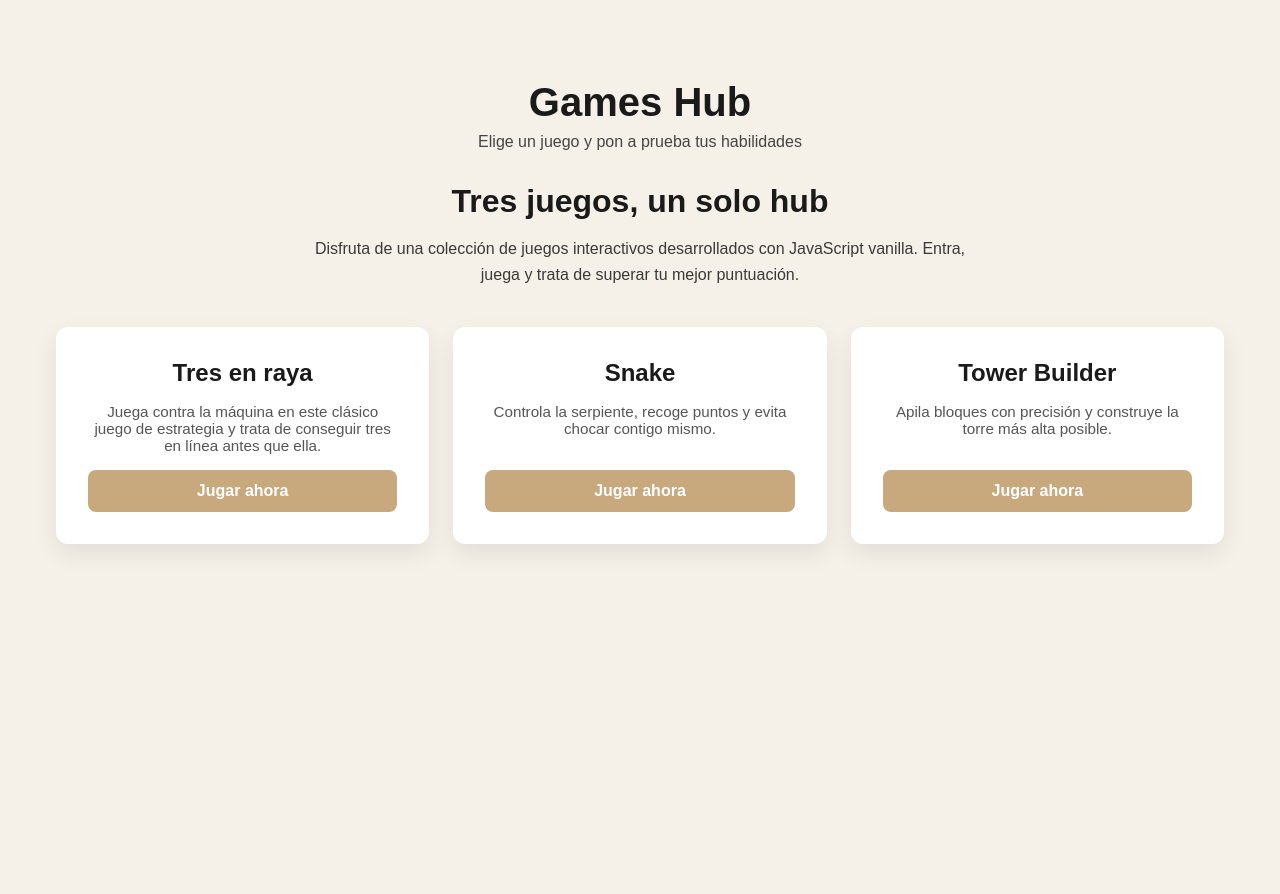
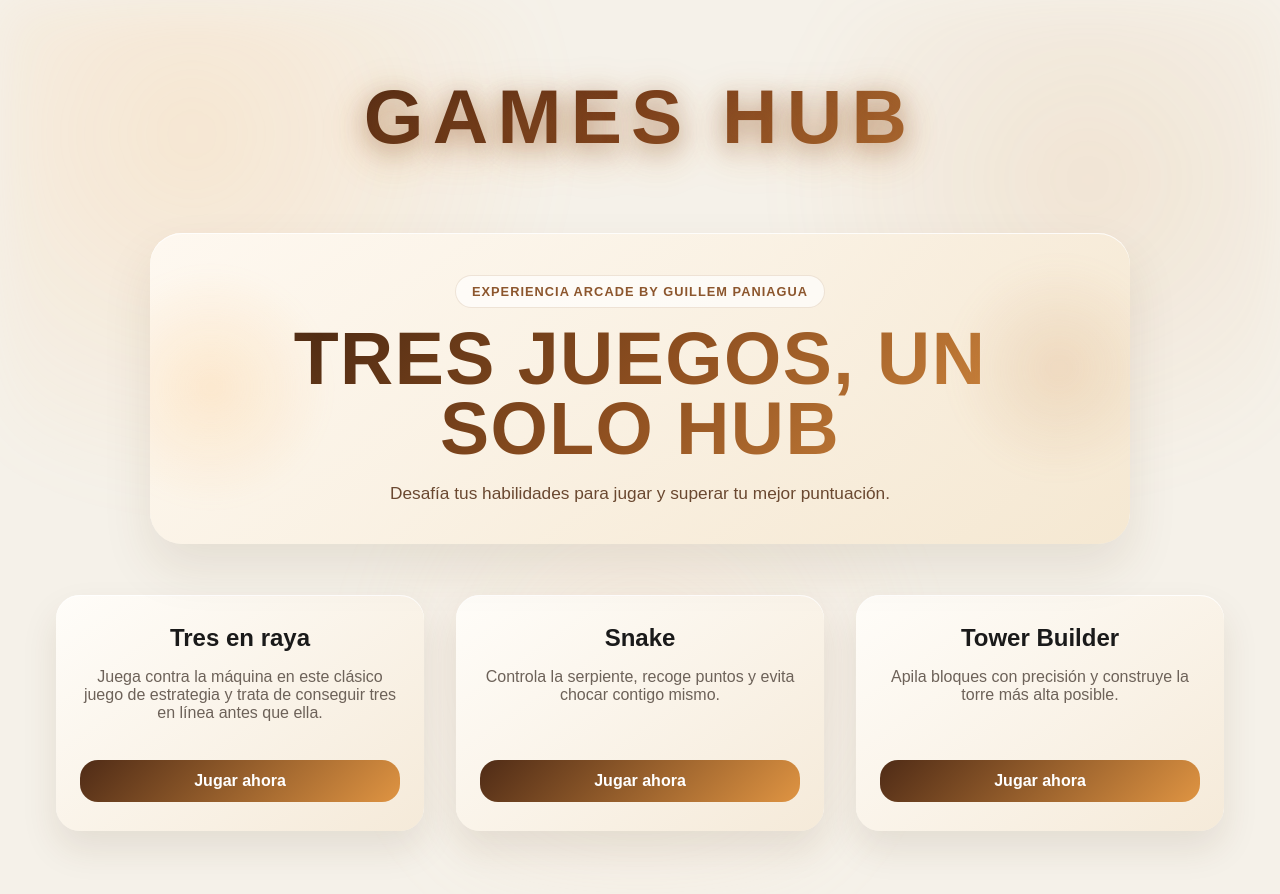
Before and after one commit to Guillepani/Games-hub, a website built with Vite: page index.html in a window 1280 px wide. Before the commit the page ends 800 px from the top, so only its background shows below. Built offline with nearby package versions, Linux system fonts and the light colour scheme.

Commit message:
Mejora visual de Home

```diff
--- a/src/pages/Home/Home.css
+++ b/src/pages/Home/Home.css
@@ -1,24 +1,150 @@
 .home {
+  position: relative;
   width: 100%;
   min-height: 100vh;
-  padding: 2rem 1rem 4rem;
+  padding: 2.5rem 1rem 4rem;
+  overflow: hidden;
+}
+
+.home::before {
+  content: '';
+  position: absolute;
+  inset: 0;
+  z-index: -2;
+  background:
+    radial-gradient(
+      circle at 15% 15%,
+      rgba(255, 184, 107, 0.18),
+      transparent 28%
+    ),
+    radial-gradient(
+      circle at 85% 20%,
+      rgba(214, 139, 61, 0.12),
+      transparent 24%
+    ),
+    radial-gradient(
+      circle at 50% 75%,
+      rgba(255, 218, 185, 0.18),
+      transparent 32%
+    );
+  filter: blur(24px);
+}
+
+.home .header,
+.home header {
+  margin-bottom: 2rem;
+}
+
+.home .header h1,
+.home header h1 {
+  position: relative;
+  text-align: center;
+  font-size: clamp(3rem, 6vw, 5rem);
+  font-weight: 900;
+  letter-spacing: 0.12em;
+  text-transform: uppercase;
+
+  background: linear-gradient(135deg, #2b160b, #7a3f1c, #e39847);
+  -webkit-background-clip: text;
+  -webkit-text-fill-color: transparent;
+
+  text-shadow:
+    0 6px 20px rgba(122, 63, 28, 0.25),
+    0 12px 40px rgba(227, 152, 71, 0.2);
+}
+
+.home .header h1::after,
+.home header h1::after {
+  content: 'GAMES HUB';
+  position: absolute;
+  left: 50%;
+  top: 0;
+  transform: translateX(-50%);
+  z-index: -1;
+
+  color: rgba(227, 152, 71, 0.25);
+  filter: blur(14px);
+
+  letter-spacing: 0.12em;
 }
 
 .home-intro {
-  max-width: 700px;
-  margin: 0 auto 2.5rem;
+  position: relative;
+  max-width: 980px;
+  margin: 0 auto 3.2rem;
+  padding: 2.6rem 1.6rem 2.2rem;
   text-align: center;
+  border-radius: 32px;
+  background: linear-gradient(
+    145deg,
+    rgba(255, 250, 243, 0.9),
+    rgba(245, 230, 205, 0.82)
+  );
+  box-shadow:
+    0 24px 50px rgba(90, 56, 23, 0.1),
+    inset 0 1px 0 rgba(255, 255, 255, 0.85);
+  overflow: hidden;
+}
+
+.home-intro::before {
+  content: '';
+  position: absolute;
+  inset: auto auto 12% -6%;
+  width: 240px;
+  height: 240px;
+  border-radius: 50%;
+  background: radial-gradient(circle, rgba(255, 182, 92, 0.2), transparent 70%);
+  filter: blur(8px);
+}
+
+.home-intro::after {
+  content: '';
+  position: absolute;
+  inset: 8% -4% auto auto;
+  width: 220px;
+  height: 220px;
+  border-radius: 50%;
+  background: radial-gradient(
+    circle,
+    rgba(196, 126, 61, 0.16),
+    transparent 70%
+  );
+  filter: blur(10px);
+}
+
+.home-intro-badge {
+  display: inline-flex;
+  margin-bottom: 1rem;
+  padding: 0.5rem 1rem;
+  border: 1px solid rgba(157, 101, 47, 0.16);
+  border-radius: 999px;
+  background: rgba(255, 255, 255, 0.65);
+  color: #8c562d;
+  font-size: 0.8rem;
+  font-weight: 800;
+  letter-spacing: 0.08em;
+  text-transform: uppercase;
 }
 
 .home-intro h2 {
-  font-size: 2rem;
-  margin-bottom: 1rem;
+  margin: 0 0 1rem;
+  font-size: clamp(2.4rem, 6vw, 4.6rem);
+  line-height: 0.95;
+  font-weight: 900;
+  letter-spacing: 0.02em;
+  text-transform: uppercase;
+
+  background: linear-gradient(135deg, #3a1f0f, #8e4f20, #e39847);
+  -webkit-background-clip: text;
+  -webkit-text-fill-color: transparent;
 }
 
 .home-intro p {
-  font-size: 1rem;
-  line-height: 1.6;
-  opacity: 0.85;
+  max-width: 720px;
+  margin: 0 auto;
+  font-size: 1.08rem;
+  line-height: 1.7;
+  color: #6a4830;
 }
 
 .games-section {
@@ -26,14 +152,58 @@
   margin: 0 auto;
   display: grid;
   grid-template-columns: 1fr;
-  gap: 1.5rem;
+  gap: 2rem;
+}
+
+.games-section .card {
+  border-radius: 24px;
+  padding: 1.8rem 1.5rem;
+  background: linear-gradient(145deg, #fffdf9, #f5ead9);
+  box-shadow:
+    0 18px 36px rgba(83, 51, 24, 0.1),
+    inset 0 1px 0 rgba(255, 255, 255, 0.9);
+  transition: 0.25s;
+}
+
+.games-section .card:hover {
+  transform: translateY(-8px);
+  box-shadow: 0 28px 50px rgba(83, 51, 24, 0.16);
+}
+
+.games-section .card h3 {
+  margin-bottom: 0.8rem;
+  font-size: 1.6rem;
+  font-weight: 900;
+  text-align: center;
+}
+
+.games-section .card p {
+  margin-bottom: 1.4rem;
+  font-size: 1rem;
+  text-align: center;
+  color: #6d6259;
+}
+
+.games-section .card .btn {
+  width: 100%;
+  border-radius: 18px;
+  background: linear-gradient(135deg, #4f2b16, #df9442);
+  color: #fff;
+  font-weight: 800;
+  transition: 0.2s;
+}
+
+.games-section .card .btn:hover {
+  transform: translateY(-2px);
 }
 
 @media (min-width: 768px) {
-  .home {
-    padding: 3rem 2rem 5rem;
+  .games-section {
+    grid-template-columns: repeat(2, 1fr);
   }
+}
 
+@media (min-width: 1100px) {
   .games-section {
     grid-template-columns: repeat(3, 1fr);
   }
--- a/src/pages/Home/Home.js
+++ b/src/pages/Home/Home.js
@@ -13,40 +13,43 @@ export const Home = () => {
 
   const header = Header()
 
+  const headerSubtitle = header.querySelector('p')
+  if (headerSubtitle) {
+    headerSubtitle.remove()
+  }
+
   const introSection = document.createElement('section')
   introSection.classList.add('home-intro', 'container')
+
+  const introBadge = document.createElement('span')
+  introBadge.classList.add('home-intro-badge')
+  introBadge.textContent = 'Experiencia arcade by Guillem Paniagua'
 
   const introTitle = document.createElement('h2')
   introTitle.textContent = 'Tres juegos, un solo hub'
 
   const introText = document.createElement('p')
   introText.textContent =
-    'Disfruta de una colección de juegos interactivos desarrollados con JavaScript vanilla. Entra, juega y trata de superar tu mejor puntuación.'
+    'Desafía tus habilidades para jugar y superar tu mejor puntuación.'
 
-  introSection.append(introTitle, introText)
+  introSection.append(introBadge, introTitle, introText)
 
   const gamesSection = document.createElement('section')
   gamesSection.classList.add('games-section', 'container')
+
+  const routes = {
+    tictactoe: TicTacToe,
+    snake: Snake,
+    towerbuilder: TowerBuilder
+  }
 
   for (const game of gamesData) {
     const card = GameCard(game)
     const button = card.querySelector('button')
 
-    if (game.id === 'tictactoe') {
+    if (button && routes[game.id]) {
       button.addEventListener('click', () => {
-        renderPage(TicTacToe())
-      })
-    }
-
-    if (game.id === 'snake') {
-      button.addEventListener('click', () => {
-        renderPage(Snake())
-      })
-    }
-
-    if (game.id === 'towerbuilder') {
-      button.addEventListener('click', () => {
-        renderPage(TowerBuilder())
+        renderPage(routes[game.id]())
       })
     }
 
```
Also changed, not shown: src/games/Snake/Snake.css (+37 -37 lines).
